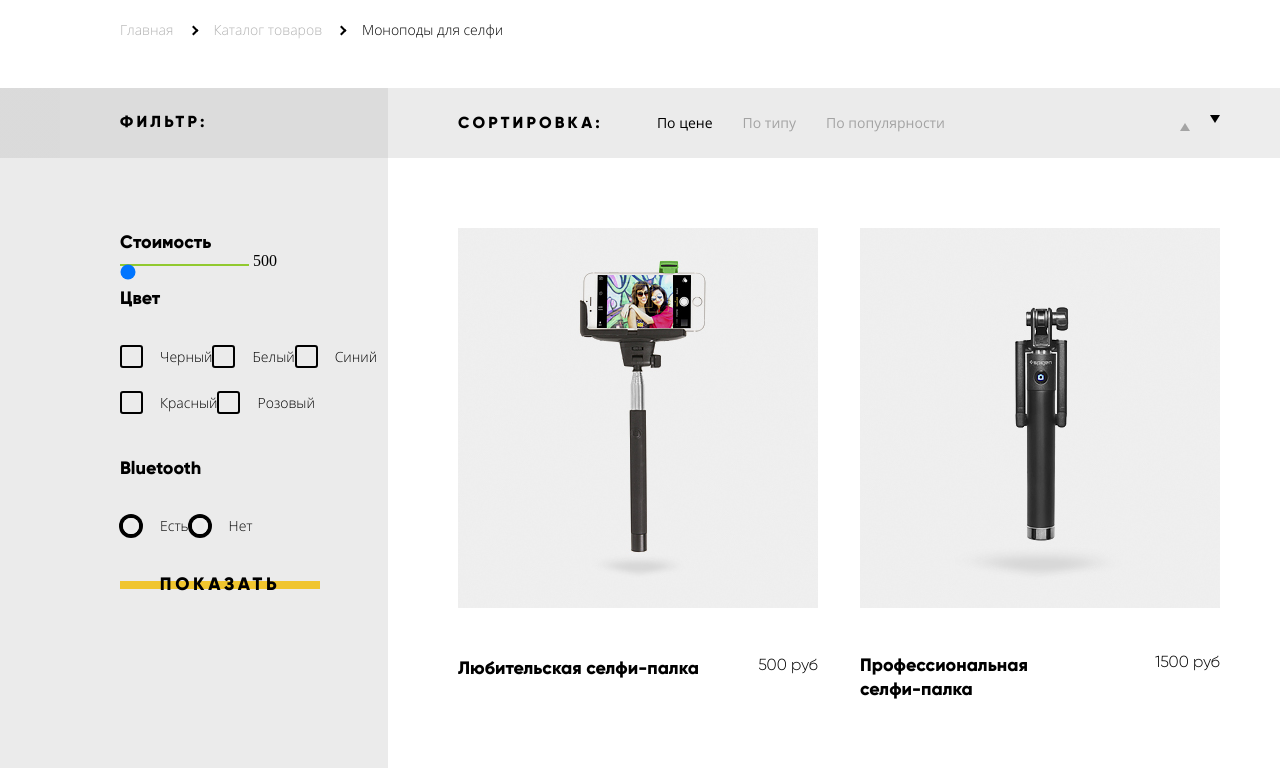
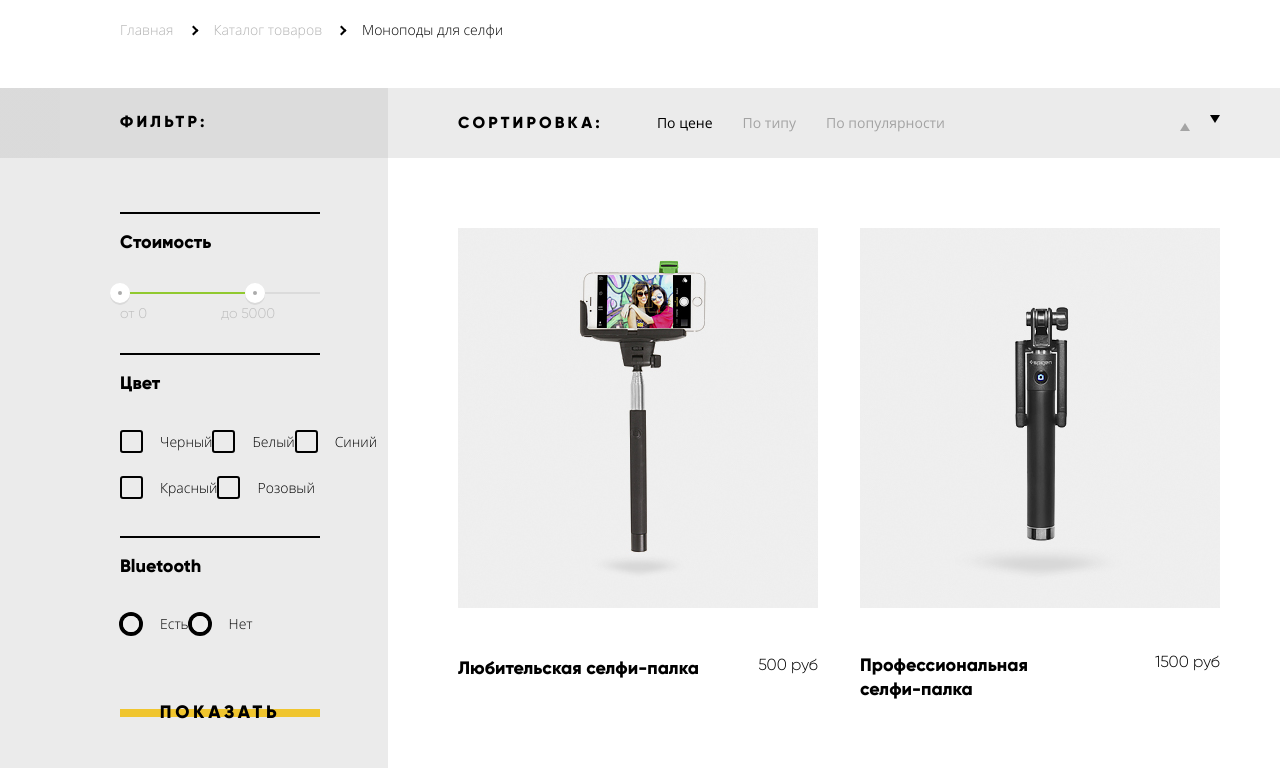
Before and after one commit to Maksimilian1984/DeviceHTML, a website: page catalog.html in a window 1280 px wide. Shown: the part 323-1091 px from the top of the page. Drawn offline with Linux system fonts and the light colour scheme; files whose address does not match are found by name.

Commit message:
25.02.20
Добавил стили для ползунка

```diff
--- a/catalog.html
+++ b/catalog.html
@@ -70,8 +70,9 @@
             <fieldset class="fieldset-cost">
               <legend>Стоимость</legend>
               <label for="cost"></label>
-              <input type="range" name="cost" value="500" min="500" max="3000" id="cost">
-              <output name="cost-filter" id="cost-filter" for="cost">500</output>
+              <input class="visible" type="range" name="cost" value="500" min="0" max="10000" id="cost">
+              <output name="cost-filter" id="cost-filter-min" for="cost">от 0</output>
+              <output name="cost-filter" id="cost-filter-max" for="cost">до 5000</output>
             </fieldset>
             <fieldset class="fieldset-color">
               <legend>Цвет</legend>
@@ -189,14 +190,14 @@
         <button class="close-modal" type="button" name="close-communication-form"></button>
         <form  action="index.html" method="post">
            <div class="communication">
-          <label for="">Ваше имя</label>
+          <label>Ваше имя</label>
             <input type="text" name="name-client" value="" placeholder="Имя Фамилия">
           </div>
           <div class="communication">
-          <label for="">Ваш e-mail</label>
+          <label>Ваш e-mail</label>
             <input type="email" name="email" value="" placeholder="email@example.com">
             </div>
-          <label for="">Текс письма</label>
+          <label>Текс письма</label>
             <textarea name="name" rows="8" cols="80" placeholder="В свободной форме"></textarea>
           <button  class="button-send" type="button" name="button-send-communication-form">Отправить</button>
         </form>
--- a/stile.css
+++ b/stile.css
@@ -1085,11 +1085,33 @@ fieldset {
     text-transform: uppercase;
 }
 
+.fieldset-cost,
+.fieldset-color,
+.fieldset-Bluetooth  {
+    margin-bottom: 30px;
+}
+.fieldset-cost {
+    margin-bottom: 50px;
+}
 .fieldset-cost legend,
 .fieldset-color legend,
 .fieldset-Bluetooth legend {
+    position: relative;
+
     font-family: "gilroyextrabold", "sans-serif", "serif";
     font-size: 18px;
+
+}
+.fieldset-cost legend::before,
+.fieldset-color legend::before,
+.fieldset-Bluetooth legend::before {
+    position: absolute;
+    top: -20px;
+    left: 0;
+    content: "";
+    width: 200px;
+    height: 2px;
+    background-color: #000000;
 }
 
 .fieldset-color label,
@@ -1101,14 +1123,12 @@ fieldset {
     font-size: 14px;
 }
 
-.fieldset-cost {
-    margin-bottom: 17px;
-}
+
 
 .fieldset-color {
     display: flex;
     flex-wrap: wrap;
-    margin-bottom: 17px;
+
     padding-top: 40px;
 }
 
@@ -1452,7 +1472,13 @@ fieldset {
 
 .inner-page.user-menu-item:nth-child(2) {
     margin-left: 0px;
-}
+    opacity: 0.6;
+}
+.inner-page.user-menu-item:nth-child(2):hover {
+    opacity: 1;
+
+}
+
 
 .inner-page.user-menu-item:nth-child(3) {
     margin-left: 0px;
@@ -1686,12 +1712,54 @@ fieldset {
 
 /* слили для ползунка*/
 
-.fieldset-cost input::-webkit-slider-runnable-track {
-    width: 300px;
+.fieldset-cost label {
+    position: relative;
+    display: block;
+
+    margin-bottom: 10px;
+
+    width: 200px;
     height: 2px;
-    border: none;
-    background-color: #91c92f;
-}
+
+    background-image:
+            linear-gradient(to right, #91c92f , #91c92f 70%, #dbdbdb 70%, #dbdbdb);
+}
+
+.fieldset-cost label::after,
+.fieldset-cost label::before {
+    position: absolute;
+    top: 50%;
+    margin-top: -10px;
+    content: "";
+    width: 4px;
+    height: 4px;
+
+    border: 8px solid #ffffff;
+    border-radius: 50%;
+    box-shadow: 0 2px 0 0 #dadada;
+
+    background-color: #ababab;
+
+}
+.fieldset-cost label::after {
+    left: -10px;
+}
+.fieldset-cost label::before {
+    right: 55px;
+}
+.fieldset-cost output {
+    margin-right: 70px;
+    font-family: "gilroylight", "sans-serif", "serif";
+    font-size: 14px;
+    color: #bfbfbf;
+}
+.fieldset-cost legend {
+    margin-bottom: 40px;
+}
+
+
+
+
 /* стили для js */
 .vision {
     display: block;
```
